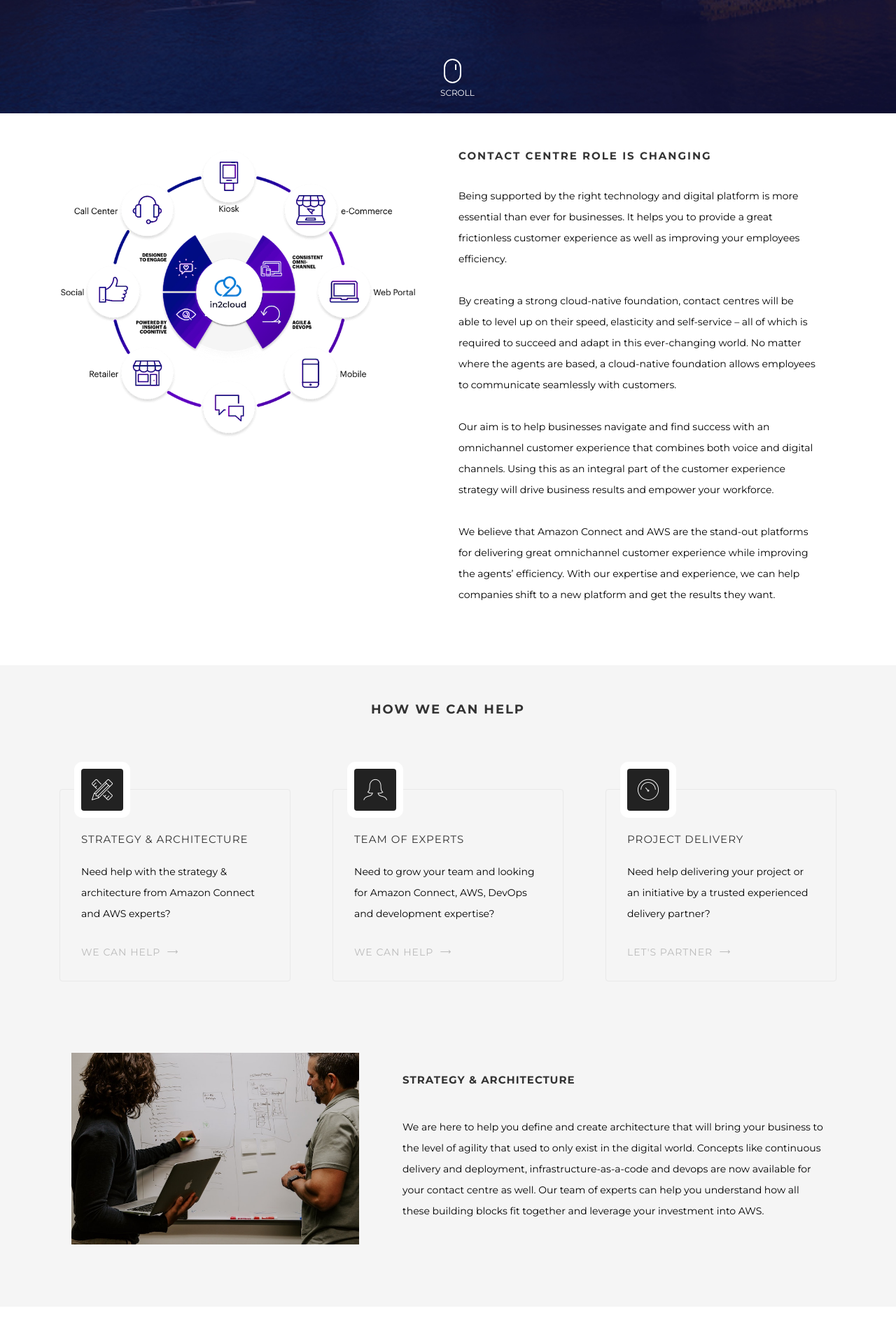
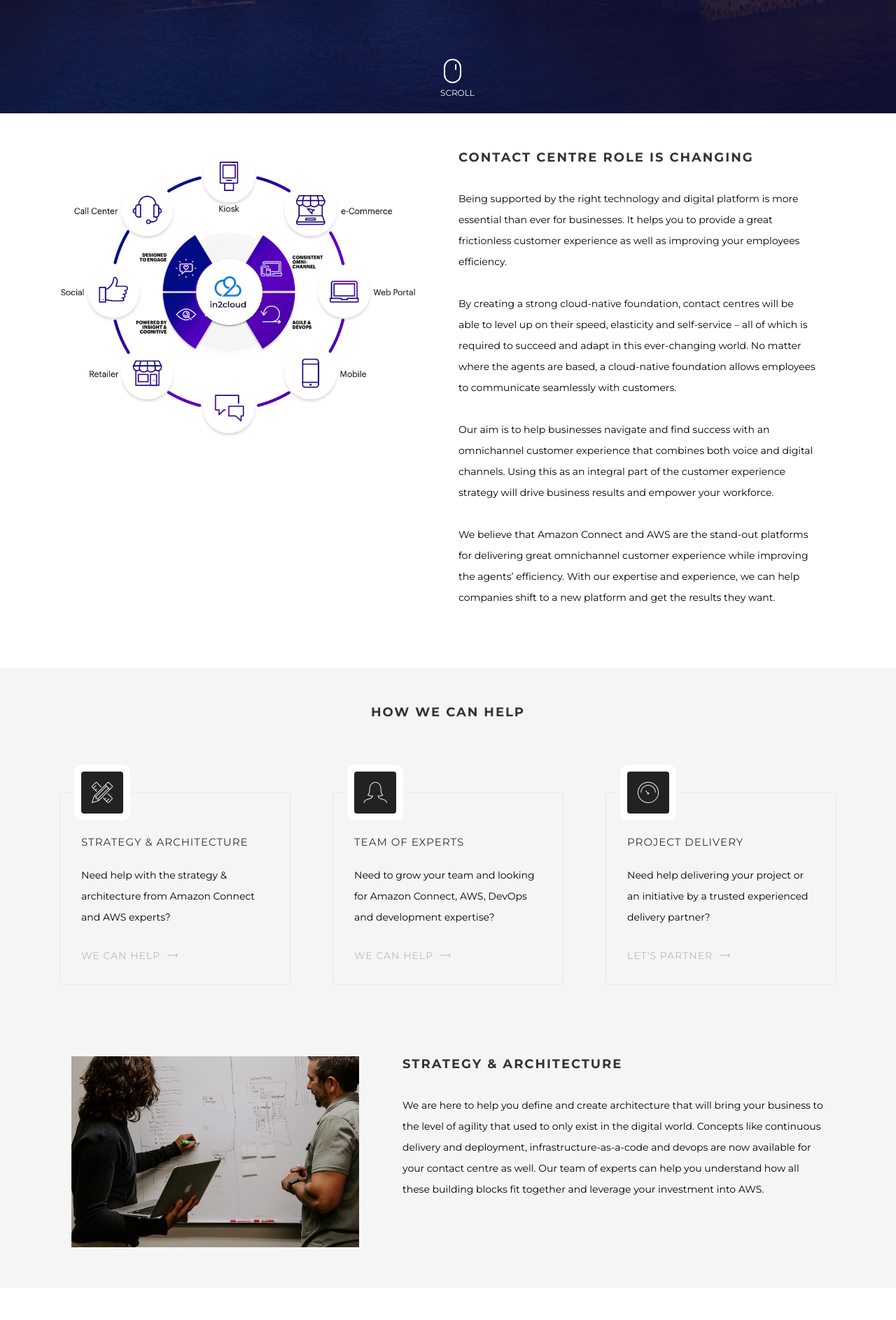
Before and after one commit to in2cloud/in2cloud.github.io, a Jekyll site: the page built from index.md, in a window 1280 px wide. Shown: the part 738-2625 px from the top of the page at 70% size. Built offline with Jekyll 4.4.1, drawn with Linux system fonts in a browser that asks for light colours; our own code applies the rules of GitHub Pages for plain Markdown files.

Commit message:
Update default.html
fixed padding for "what we do" sections

```diff
--- a/_layouts/default.html
+++ b/_layouts/default.html
@@ -179,9 +179,9 @@
                             </div>
                             <div class="col-md-6">
                                 <div class="">
-                                    <h4 class="text-uppercase">
+                                    <h3 class="text-uppercase">
                                          Contact Centre role is changing
-                                    </h4>
+                                    </h3>
                                     <p>
                                         Being supported by the right technology and digital platform is more essential than ever for businesses. It helps you to provide a great frictionless customer experience as well as improving your employees efficiency.
                                     </p>
@@ -279,17 +279,13 @@
                                 </div>
                             </div>
                             <div class="col-md-7">
-                                <div class="post-desk">
-                                    <div class="m-bot-30">
-                                        <h4 class="text-uppercase">
+                                <h3 class="text-uppercase">
                                     Strategy & Architecture
-                                        </h4>
-                                    </div>
+                                </h3>
 
                                 <p>
                                     We are here to help you define and create architecture that will bring your business to the level of agility that used to only exist in the digital world. Concepts like continuous delivery and deployment, infrastructure-as-a-code and devops are now available for your contact centre as well. Our team of experts can help you understand how all these building blocks fit together and leverage your investment into AWS.
                                 </p>
-                                </div>
                             </div>
 
                         </div>
@@ -304,16 +300,12 @@
                     <div class="container">
                         <div class="post-single">
                             <div class="col-md-7">
-                                <div class="post-desk">
-                                    <div class="m-bot-30">
-                                        <h4 class="text-uppercase">
+                                <h3 class="text-uppercase">
                                     Team of experts
-                                        </h4>
-                                    </div>
+                                </h3>
                                 <p>
                                     Finding great people for your business is hard. Especially since today’s experts need to have a wide range of skills, not only AWS or tech knowledge. That’s where we come into the picture. Our team members are more than Amazon Connect experts. Their skills and level of experience goes further and wider. Whether you want one person to join your team or even a whole team of experts, we’re here to help.
                                 </p>
-                                </div>
                             </div>
                             <div class="col-md-5">
                                 <div class="post-img">
@@ -338,16 +330,12 @@
                                 </div>
                             </div>
                             <div class="col-md-7">
-                                <div class="post-desk">
-                                    <div class="m-bot-30">
-                                        <h4 class="text-uppercase">
+                                <h3 class="text-uppercase">
                                     Project delivery
-                                        </h4>
-                                    </div>
+                                </h3>
                                 <p>
                                     Perhaps you want to ramp up the number of teams working on your project, without going through the hassle of finding the right people. Whether you have a large project with a lot of moving parts, or a small piece of work you need to get done on your platform, we can handle it. We’ll provide you with a high performing team and a seamless project delivery.
                                 </p>
-                                </div>
                             </div>
 
                         </div>
```
Lines whose indentation alone changed are shown as unchanged.
